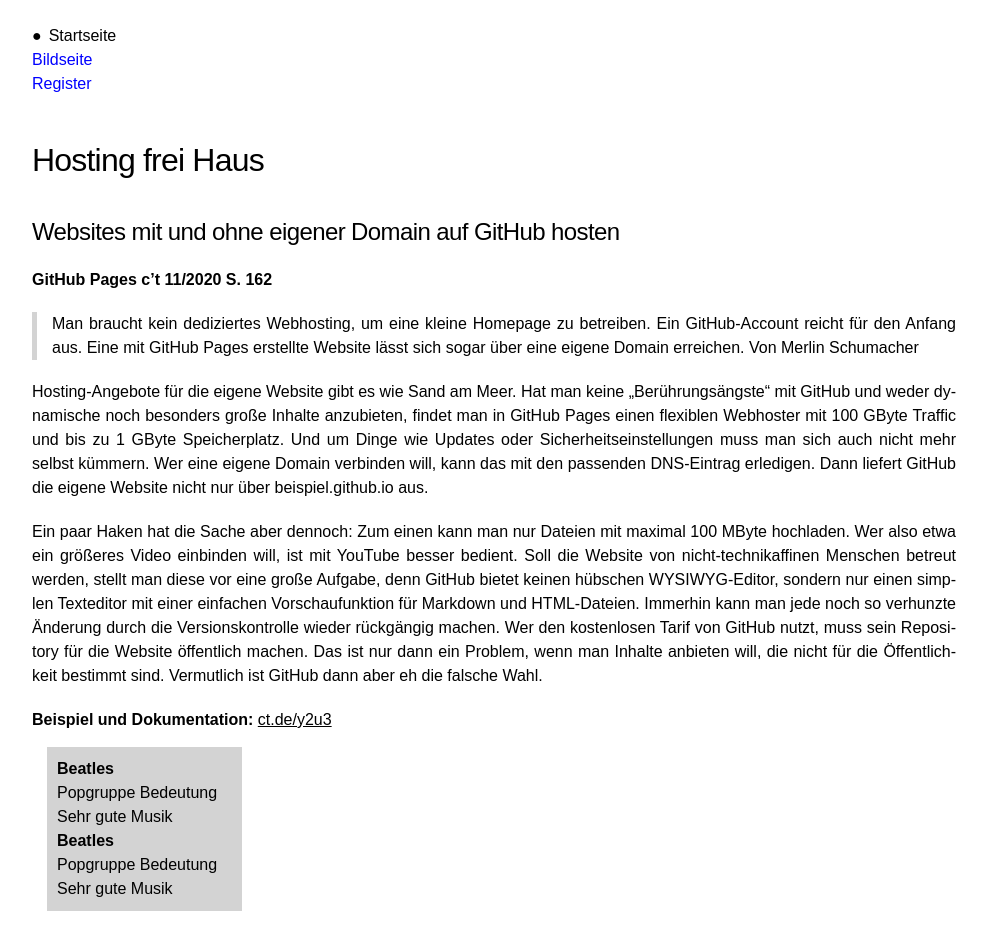
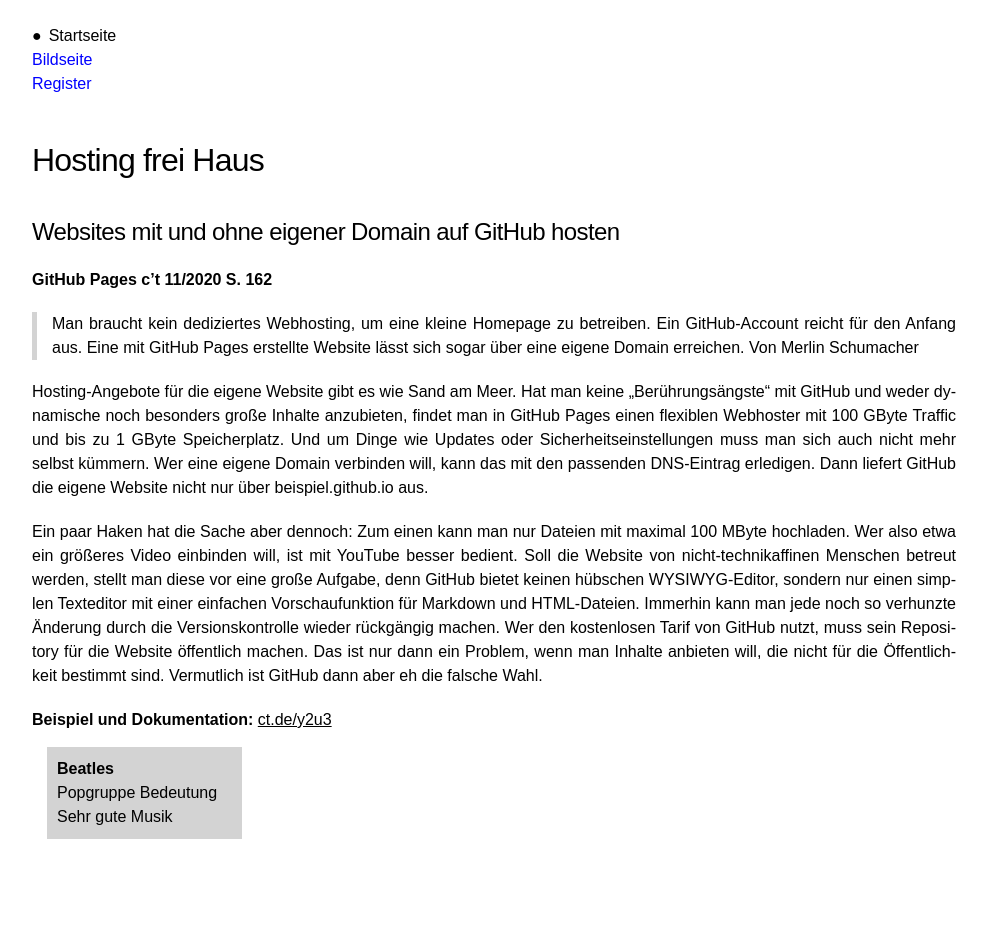
Before and after one commit to webuser-ralf/webuser-ralf.github.io, a Jekyll site: the page built from index.md, in a window 1280 px wide. Shown: the whole page, without its empty margins (146-1133 px from the left). Built offline with Jekyll 4.4.1, drawn with Linux system fonts in a browser that asks for light colours; our own code applies the rules of GitHub Pages for plain Markdown files.

Commit message:
Update index.md

```diff
--- a/index.md
+++ b/index.md
@@ -21,10 +21,6 @@
 Bedeutung
 :     Sehr gute Musik
 
-Beatles
-:     Popgruppe
-Bedeutung
-:     Sehr gute Musik
 
 
 [1]:  https://www.heise.de/select/ct/2020/11/softlinks/y2u3?wt_mc=pred.red.ct.ct112020.162.softlink.softlink
```
